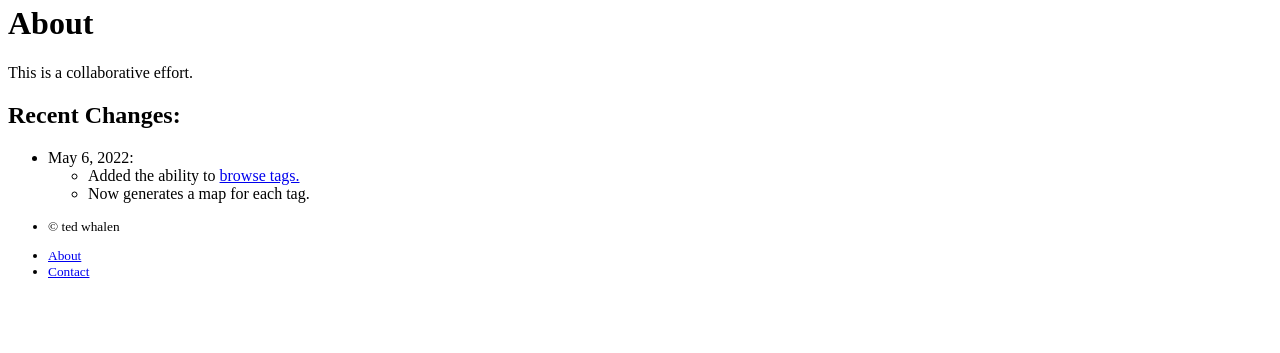
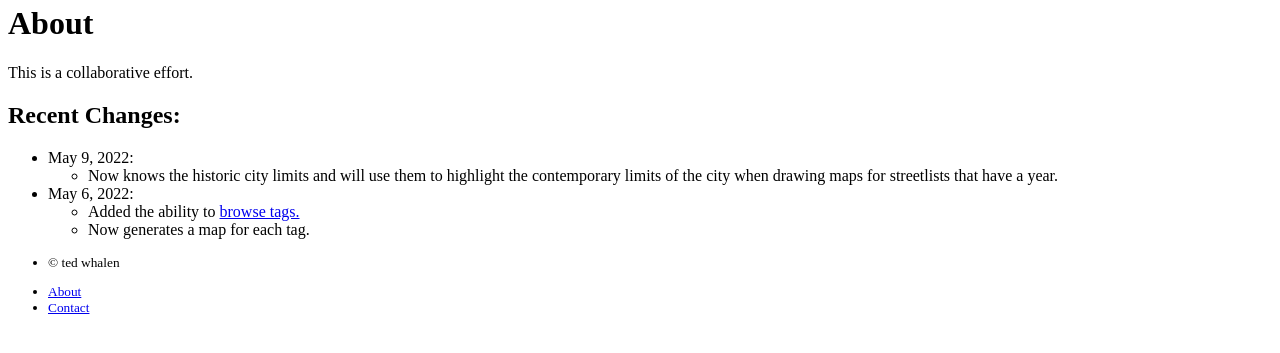
Before and after one commit to tewhalen/chicagodir, a Flask app: template chicagodir/templates/public/about.html in a window 1280 px wide. Shown: the part 184-537 px from the top of the page. Run offline with Flask 3, Linux system fonts and the light colour scheme; the template is opened without the code that fills it, so the values that code supplies are empty; parts of the project's set-up code (start-up, migrations or seed data) failed here and were passed over.

Commit message:
Update about.html

```diff
--- a/chicagodir/templates/public/about.html
+++ b/chicagodir/templates/public/about.html
@@ -9,6 +9,12 @@
   <div class="row">
     <h2>Recent Changes:</h2>
     <ul class="list-group">
+      <li class="list-group-item">May 9, 2022:
+        <ul>
+          <li>Now knows the historic city limits and will use them to highlight the contemporary limits of the city when
+            drawing maps for streetlists that have a year.</li>
+        </ul>
+      </li>
       <li class="list-group-item">May 6, 2022:
         <ul>
           <li>Added the ability to <a href="/streets/tags/">browse tags.</a></li>
```
